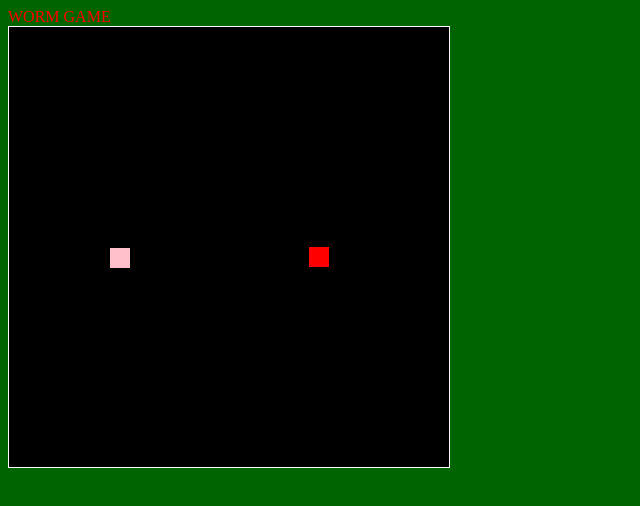
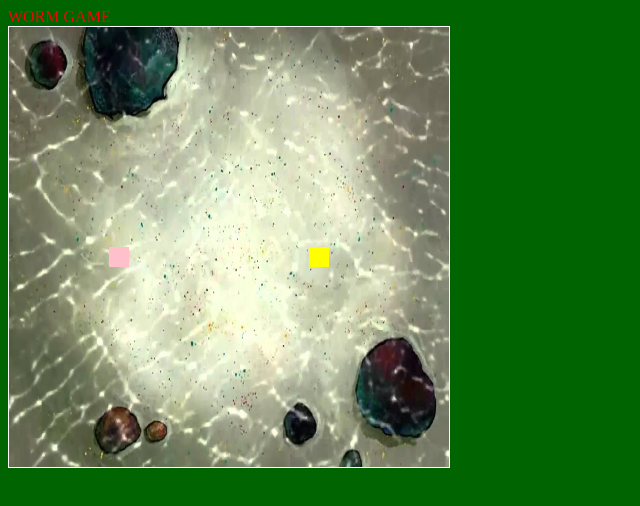
Before and after one commit to JulianSnyder123/juliansnyder123.github.io, a plain HTML site: page projects/snake/index.html in a window 1280 px wide. Shown: the whole page, without its empty margins (0-640 px from the left). Drawn offline with Linux system fonts and the light colour scheme.

Commit message:
describe your changes here

```diff
--- a/projects/snake/index.css
+++ b/projects/snake/index.css
@@ -11,12 +11,17 @@ body {
   position: relative;
 }
 
+.background {
+  width: 440px;
+  height: 440px;
+}
+
 #message {
   color: red
 }
 
 #apple {
-  background-color: red;
+  background-color: yellow;
   width: 20px;
   height: 20px;
   position: absolute;
@@ -27,7 +32,6 @@ body {
 
 .snake, #snake{
   background-color: pink;
-  border: 1px solid black;
   width: 20px;
   height: 20px;
   position: absolute;
@@ -36,7 +40,6 @@ body {
 
 #snakeHead {
   background-color: pink;
-  border: 1px solid black;
   width: 20px;
   height: 20px;
   position: absolute;
--- a/projects/snake/index.html
+++ b/projects/snake/index.html
@@ -13,6 +13,7 @@
   <body>
     <div id='message'>WORM GAME</div>
     <div id='board'>
+      <img class="background" src="images/Background.jpg"></img>
       <div id='apple'></div>
       <div id='snakeHead' class="snake"></div>
     </div>
```
Also changed, not shown: projects/snake/images/Background.jpg (added).
